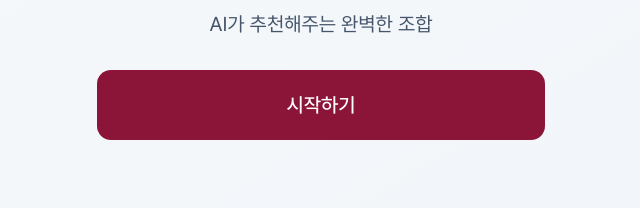
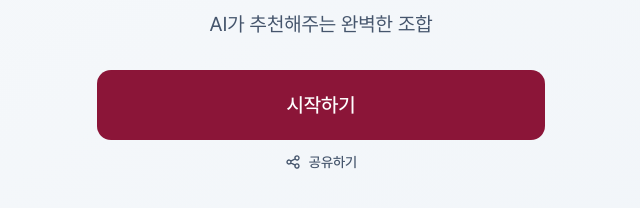
Before and after one commit to aseo/mariage, a Next.js app: page / in a window 1280 px wide. Shown: the part 558-766 px from the top of the page, without its empty margins (319-959 px from the left). Built offline with nearby package versions, Linux system fonts and the light colour scheme.

Commit message:
Add back button to food page and improve UI styling

```diff
--- a/src/app/api/recommendations/drinks/route.ts
+++ b/src/app/api/recommendations/drinks/route.ts
@@ -30,7 +30,12 @@ export async function GET(request: NextRequest) {
 
     const recommendations = await getDrinkRecommendations(sanitizedFood);
 
-    return NextResponse.json({ recommendations });
+    // Return response with cache headers - same URL = same results, different URL = different results
+    const response = NextResponse.json({ recommendations });
+    response.headers.set('Cache-Control', 'public, max-age=86400'); // Cache for 24 hours
+    response.headers.set('Vary', 'Accept, Accept-Language'); // Vary by request headers to allow URL-based caching
+
+    return response;
   } catch (error) {
     console.error('Error in drink recommendations API:', error);
 
--- a/src/app/food/page.tsx
+++ b/src/app/food/page.tsx
@@ -3,6 +3,7 @@
 import { Button } from "@/components/ui/button"
 import { useState, useEffect } from "react"
 import { useRouter } from "next/navigation"
+import Link from "next/link"
 import { foodCategories, searchFoods } from "@/data/food-drink-data"
 
 declare global {
@@ -97,7 +98,7 @@ export default function FoodPage() {
 
       <div className="container mx-auto px-4 py-8">
         {/* Header */}
-        <div className="text-center mb-8">
+        <div className="text-center mb-8 pt-12 sm:pt-16">
           <h1 className="text-3xl sm:text-4xl font-bold text-slate-900 mb-3">
             🍽️ 오늘 내 메뉴는?
           </h1>
@@ -181,6 +182,18 @@ export default function FoodPage() {
             ))}
           </div>
         </div>
+
+        {/* Back Button */}
+        <div className="text-center mt-12">
+          <Link href="/">
+            <Button
+              variant="ghost"
+              className="text-slate-600 hover:text-slate-800 px-3 py-2 text-sm font-medium"
+            >
+              ← 돌아가기
+            </Button>
+          </Link>
+        </div>
       </div>
     </div>
   )
--- a/src/app/page.tsx
+++ b/src/app/page.tsx
@@ -17,6 +17,39 @@ export default function Home() {
         event_category: 'engagement',
         value: 1
       })
+    }
+  }
+
+  const handleShareClick = async () => {
+    try {
+      await navigator.clipboard.writeText(window.location.href)
+
+      // Track share event
+      if (typeof window !== 'undefined' && window.gtag) {
+        window.gtag('event', 'share_url', {
+          event_category: 'engagement',
+          value: 1
+        })
+      }
+
+      // Show temporary success feedback
+      const button = document.getElementById('share-button')
+      if (button) {
+        const originalHTML = button.innerHTML
+        button.innerHTML = `
+          <svg class="w-4 h-4" fill="none" stroke="currentColor" viewBox="0 0 24 24">
+            <path stroke-linecap="round" stroke-linejoin="round" stroke-width="2" d="M5 13l4 4L19 7"></path>
+          </svg>
+          URL 복사 완료
+        `
+        button.classList.add('text-primary')
+        setTimeout(() => {
+          button.innerHTML = originalHTML
+          button.classList.remove('text-primary')
+        }, 2000)
+      }
+    } catch (err) {
+      console.error('Failed to copy URL:', err)
     }
   }
   return (
@@ -43,7 +76,7 @@ export default function Home() {
         </div>
 
         {/* CTA */}
-        <div className="max-w-md mx-auto">
+        <div className="max-w-md mx-auto space-y-4">
           <Link href="/food" className="w-full">
             <Button
               size="lg"
@@ -53,6 +86,19 @@ export default function Home() {
               시작하기
             </Button>
           </Link>
+
+          <div className="text-center">
+            <button
+              id="share-button"
+              onClick={handleShareClick}
+              className="inline-flex items-center gap-2 text-slate-600 hover:text-slate-800 transition-colors duration-200 text-sm font-medium"
+            >
+              <svg className="w-4 h-4" fill="none" stroke="currentColor" viewBox="0 0 24 24">
+                <path strokeLinecap="round" strokeLinejoin="round" strokeWidth={2} d="M8.684 13.342C8.886 12.938 9 12.482 9 12c0-.482-.114-.938-.316-1.342m0 2.684a3 3 0 110-2.684m0 2.684l6.632 3.316m-6.632-6l6.632-3.316m0 0a3 3 0 105.367-2.684 3 3 0 00-5.367 2.684zm0 9.316a3 3 0 105.367 2.684 3 3 0 00-5.367-2.684z" />
+              </svg>
+              공유하기
+            </button>
+          </div>
         </div>
       </div>
     </div>
--- a/src/app/results/food/page.tsx
+++ b/src/app/results/food/page.tsx
@@ -29,6 +29,44 @@ export default function FoodResultsPage() {
     }
   }
 
+  const handleShareClick = async () => {
+    try {
+      await navigator.clipboard.writeText(window.location.href)
+
+      // Track share event
+      if (typeof window !== 'undefined' && window.gtag) {
+        window.gtag('event', 'share_results', {
+          event_category: 'engagement',
+          food_item: foodItem,
+          value: 1
+        })
+      }
+
+      // Show temporary success feedback
+      const button = document.getElementById('share-results-button')
+      if (button) {
+        const originalHTML = button.innerHTML
+        button.innerHTML = `
+          <svg class="w-5 h-5" fill="none" stroke="currentColor" viewBox="0 0 24 24">
+            <path stroke-linecap="round" stroke-linejoin="round" stroke-width="2" d="M5 13l4 4L19 7"></path>
+          </svg>
+          URL 복사 완료
+        `
+        // Keep the primary color styling
+        button.className = button.className.replace('text-primary/80', 'text-primary').replace('border-primary/80', 'border-primary')
+        setTimeout(() => {
+          button.innerHTML = originalHTML
+          // Restore original styling
+          button.className = button.className.replace('text-primary', 'text-primary/80').replace('border-primary', 'border-primary/80')
+        }, 2000)
+      }
+    } catch (err) {
+      console.error('Failed to copy URL:', err)
+    }
+  }
+
+
+
   useEffect(() => {
     const fetchRecommendations = async () => {
       try {
@@ -37,8 +75,13 @@ export default function FoodResultsPage() {
         const food = urlParams.get('food') || 'Your Food'
         setFoodItem(food)
 
-        // Fetch recommendations from Gemini API
-        const response = await fetch(`/api/recommendations/drinks?food=${encodeURIComponent(food)}`)
+        // Fetch recommendations from Gemini API with URL-based caching
+        const response = await fetch(`/api/recommendations/drinks?food=${encodeURIComponent(food)}`, {
+          cache: 'force-cache', // Force cache for URL consistency
+          headers: {
+            'Cache-Control': 'max-age=86400' // Cache for 24 hours
+          }
+        })
 
         if (!response.ok) {
           const errorData = await response.json()
@@ -132,7 +175,7 @@ export default function FoodResultsPage() {
     <div className="min-h-screen bg-gradient-to-br from-slate-50 to-slate-100">
       <div className="container mx-auto px-4 py-8">
         {/* Header */}
-        <div className="text-center mb-8">
+        <div className="text-center mb-8 pt-12 sm:pt-16">
           <h1 className="text-3xl sm:text-4xl font-bold text-slate-900 mb-3">
             {foodItem}에는 이거지🧡
           </h1>
@@ -193,12 +236,25 @@ export default function FoodResultsPage() {
         </div>
 
         {/* Action Buttons */}
-        <div className="text-center mt-12">
+        <div className="text-center mt-12 space-y-4">
+          <div>
+            <button
+              id="share-results-button"
+              onClick={handleShareClick}
+              className="inline-flex items-center gap-2 text-primary hover:text-primary/80 border border-primary hover:border-primary/80 px-4 py-2 rounded-lg transition-all duration-200 text-lg font-medium"
+            >
+              <svg className="w-5 h-5" fill="none" stroke="currentColor" viewBox="0 0 24 24">
+                <path strokeLinecap="round" strokeLinejoin="round" strokeWidth={2} d="M8.684 13.342C8.886 12.938 9 12.482 9 12c0-.482-.114-.938-.316-1.342m0 2.684a3 3 0 110-2.684m0 2.684l6.632 3.316m-6.632-6l6.632-3.316m0 0a3 3 0 105.367-2.684 3 3 0 00-5.367 2.684zm0 9.316a3 3 0 105.367 2.684 3 3 0 00-5.367-2.684z" />
+              </svg>
+              결과 공유하기
+            </button>
+          </div>
+
           <Link href="/food">
             <Button
               variant="ghost"
               onClick={handleTryAnotherFood}
-              className="text-slate-600 hover:text-slate-800 px-4 py-2 text-sm font-medium"
+              className="text-slate-700 hover:text-slate-900 text-lg font-medium"
             >
               ← 다른 음식 알아보기
             </Button>
@@ -208,3 +264,6 @@ export default function FoodResultsPage() {
     </div>
   )
 }
+
+// Force cache for URL consistency - same URL = same results
+export const dynamic = 'force-static'
```
